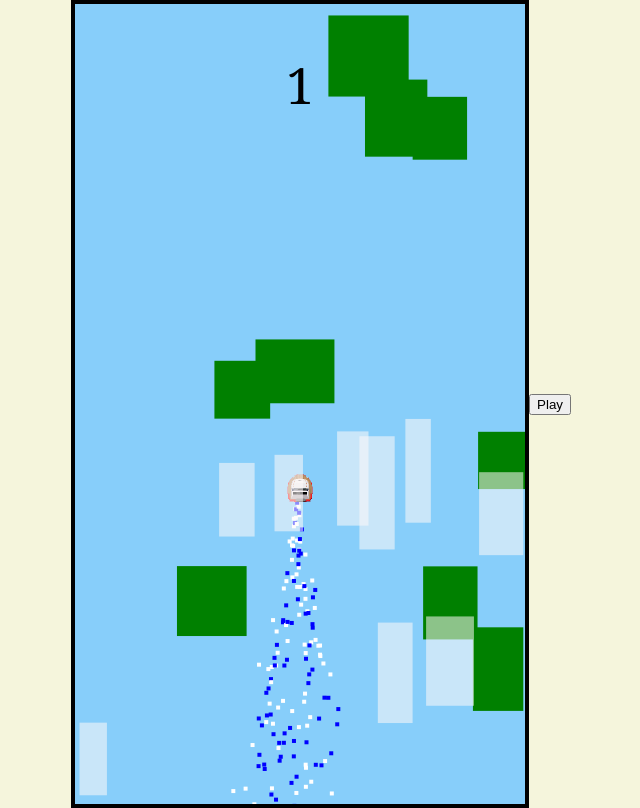
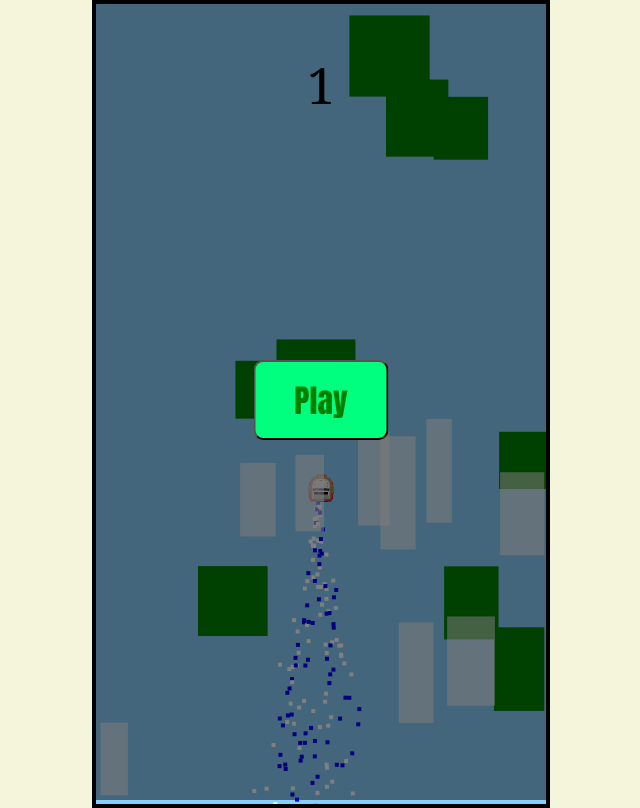
Before and after one commit to korbenkyu1/Yacht, a plain HTML site: page index.html in a window 1280 px wide. Shown: the whole page, without its empty margins (319-959 px from the left). Drawn offline with Linux system fonts and the light colour scheme.

Commit message:
Update style.css

```diff
--- a/style.css
+++ b/style.css
@@ -1,5 +1,7 @@
+.hidden{
+    display: none;
+}
 html,body {
-    background-color: #000;
     overflow: hidden;
     padding: 0;
     margin: 0
@@ -15,4 +17,30 @@ body{
 canvas{
     height: 100vh;
     border: 4px solid black;
+    background-color: lightskyblue;
 }
+div#menu{
+    position: absolute;
+    width: calc(0.5625*100vh);
+    height: 100%;
+    top: 50%; left: 50%;
+    transform: translate(-50%,-50%);
+    text-align: center;
+    background-color: rgba(0,0,0,0.5);
+}
+button{
+    position: absolute;
+    top: 50%;
+    left: 50%;
+    width: 30%;
+    height: 10%;
+    transform: translate(-50%, -50%);
+    opacity: 1;
+    background-color: springgreen;
+    border-radius: 10px;
+
+    text-align: center;
+    color:green;
+    font-family: Impact;
+    font-size: 200%;
+}
```
